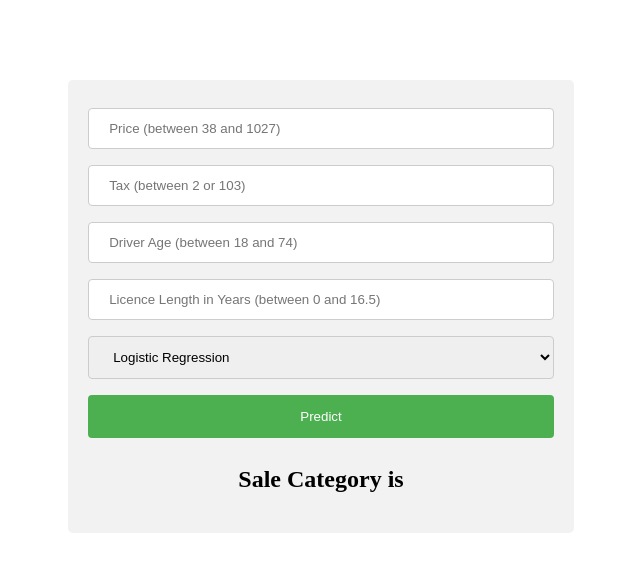
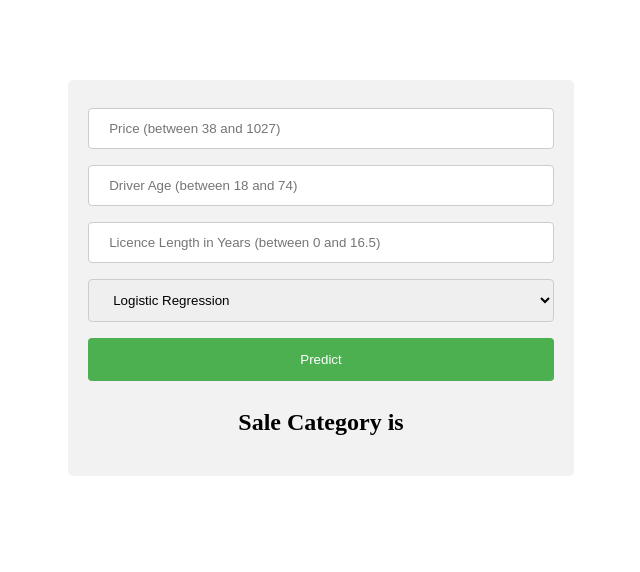
Before and after one commit to he16946/Lab10, a Flask app: page / in a window 1280 px wide. Shown: the top 572 px of the page, without its empty margins (319-959 px from the left). Run offline with Flask 2, Linux system fonts and the light colour scheme; parts of the project's set-up code (start-up, migrations or seed data) failed here and were passed over.

Commit message:
Update home.html

```diff
--- a/templates/home.html
+++ b/templates/home.html
@@ -48,9 +48,6 @@ div {
     <label for="price"></label>
     <input type="number" id="price" name="price" placeholder="Price (between 38 and 1027)" min="38" max="1027" step="0.1" required size="35">
 
-    <label for="Tax"></label>
-    <input type="number" id="Tax" name="Tax" placeholder="Tax (between 2 or 103)" min="2" max="103" step="0.1" required size="35">
-
     <label for="Driver_Age"></label>
     <input type="number" id="Driver_Age" name="Driver_Age" placeholder="Driver Age (between 18 and 74)" min="18" max="74" required>
 
```
